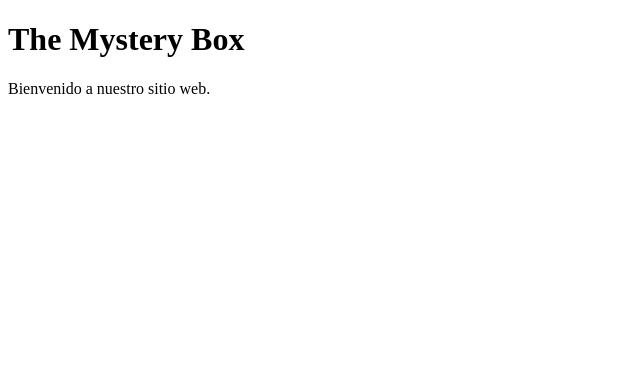
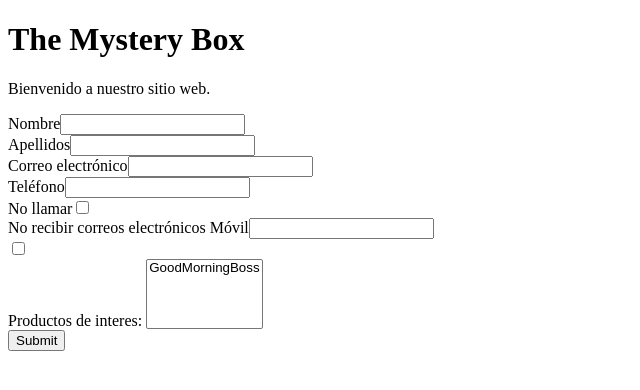
Before and after one commit to Alfacoy/The-Mystery-Box, a plain HTML site: page index.html in a window 1280 px wide. Shown: the whole page, without its empty margins (0-640 px from the left). Drawn offline with Linux system fonts and the light colour scheme.

Commit message:
Formulario Candidatos [Salesforce]

```diff
--- a/index.html
+++ b/index.html
@@ -6,12 +6,56 @@
     <meta http-equiv="X-UA-Compatible" content="IE=edge">
     <meta name="viewport" content="width=device-width, initial-scale=1.0">
     <title>The Mystery Box</title>
+    <META HTTP-EQUIV="Content-type" CONTENT="text/html; charset=UTF-8">
 </head>
 
 <body>
     <h1>The Mystery Box</h1>
     <p>Bienvenido a nuestro sitio web.</p>
 
+    <META HTTP-EQUIV="Content-type" CONTENT="text/html; charset=UTF-8">
+
+
+
+    <!--Salesforce Candidatos-->
+    <form action="https://webto.salesforce.com/servlet/servlet.WebToLead?encoding=UTF-8" method="POST">
+
+        <input type=hidden name="oid" value="00D5e0000019aru">
+        <input type=hidden name="retURL" value="https://alfacoy.github.io/The-Mystery-Box/">
+
+        <!--  ----------------------------------------------------------------------  -->
+        <!--  NOTA: Estos campos son elementos de depuración opcionales. Elimine      -->
+        <!--  los comentarios de estas líneas si desea realizar una prueba en el      -->
+        <!--  modo de depuración.                                                     -->
+        <!--  <input type="hidden" name="debug" value=1>                              -->
+        <!--  <input type="hidden" name="debugEmail"                                  -->
+        <!--  value="sistemas.ninanbu@gmail.com">                                     -->
+        <!--  ----------------------------------------------------------------------  -->
+
+        <label for="first_name">Nombre</label><input id="first_name" maxlength="40" name="first_name" size="20" type="text" /><br>
+
+        <label for="last_name">Apellidos</label><input id="last_name" maxlength="80" name="last_name" size="20" type="text" /><br>
+
+        <label for="email">Correo electrónico</label><input id="email" maxlength="80" name="email" size="20" type="text" /><br>
+
+        <label for="phone">Teléfono</label><input id="phone" maxlength="40" name="phone" size="20" type="text" /><br>
+
+        <label for="doNotCall">No llamar</label><input id="doNotCall" name="doNotCall" type="checkbox" value="1" /><br>
+
+        <label for="emailOptOut">No recibir correos electrónicos</label>
+
+        <label for="mobile">Móvil</label><input id="mobile" maxlength="40" name="mobile" size="20" type="text" /><br>
+
+        <input id="emailOptOut" name="emailOptOut" type="checkbox" value="1" />
+        <br> Productos de interes:
+        <select id="00N5e00000DMlpD" multiple="multiple" name="00N5e00000DMlpD" title="Productos de interes">
+            <option value="GoodMorningBoss">GoodMorningBoss</option>
+        </select>
+        <br>
+
+        <input type="submit" name="submit">
+
+    </form>
 
 </body>
 
```
